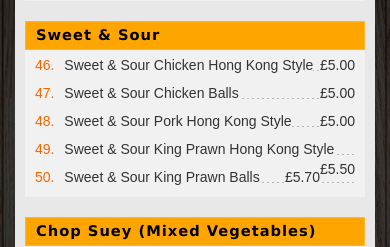
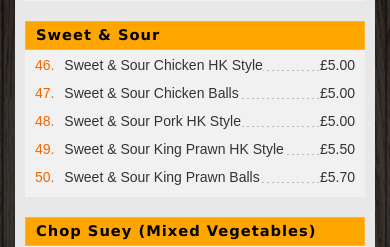
Before and after one commit to squariegoes/so-good, a Flask app: page /menu in a window 390 px wide. Shown: the part 2575-2822 px from the top of the page. Run offline with Flask 2, Linux system fonts and the light colour scheme; some libraries are stand-ins or nearby versions.

Commit message:
shortening menu item lengths for mobile

```diff
--- a/templates/menu.html
+++ b/templates/menu.html
@@ -582,11 +582,12 @@
     <div class="menuItemContainer">
         <div class="menuItemLeft">
             <div class="menuItemNum">46.</div>
-            Sweet & Sour Chicken Hong Kong Style
-        </div>
-        <div class="menuItemRight">£5.00</div>
-        <div class="menuItemCenter">&nbsp;</div>
-    </div>
+            Sweet & Sour Chicken HK Style
+        </div>
+        <div class="menuItemRight">£5.00</div>
+        <div class="menuItemCenter">&nbsp;</div>
+    </div>
+
     <div class="menuItemContainer">
         <div class="menuItemLeft">
             <div class="menuItemNum">47.</div>
@@ -595,22 +596,25 @@
         <div class="menuItemRight">£5.00</div>
         <div class="menuItemCenter">&nbsp;</div>
     </div>
+
     <div class="menuItemContainer">
         <div class="menuItemLeft">
             <div class="menuItemNum">48.</div>
-            Sweet & Sour Pork Hong Kong Style
-        </div>
-        <div class="menuItemRight">£5.00</div>
-        <div class="menuItemCenter">&nbsp;</div>
-    </div>
+            Sweet & Sour Pork HK Style
+        </div>
+        <div class="menuItemRight">£5.00</div>
+        <div class="menuItemCenter">&nbsp;</div>
+    </div>
+
     <div class="menuItemContainer">
         <div class="menuItemLeft">
             <div class="menuItemNum">49.</div>
-            Sweet & Sour King Prawn Hong Kong Style
-        </div>
-        <div class="menuItemRight">£5.50</div>
-        <div class="menuItemCenter">&nbsp;</div>
-    </div>
+            Sweet & Sour King Prawn HK Style
+        </div>
+        <div class="menuItemRight">£5.50</div>
+        <div class="menuItemCenter">&nbsp;</div>
+    </div>
+
     <div class="menuItemContainer">
         <div class="menuItemLeft">
             <div class="menuItemNum">50.</div>
```
